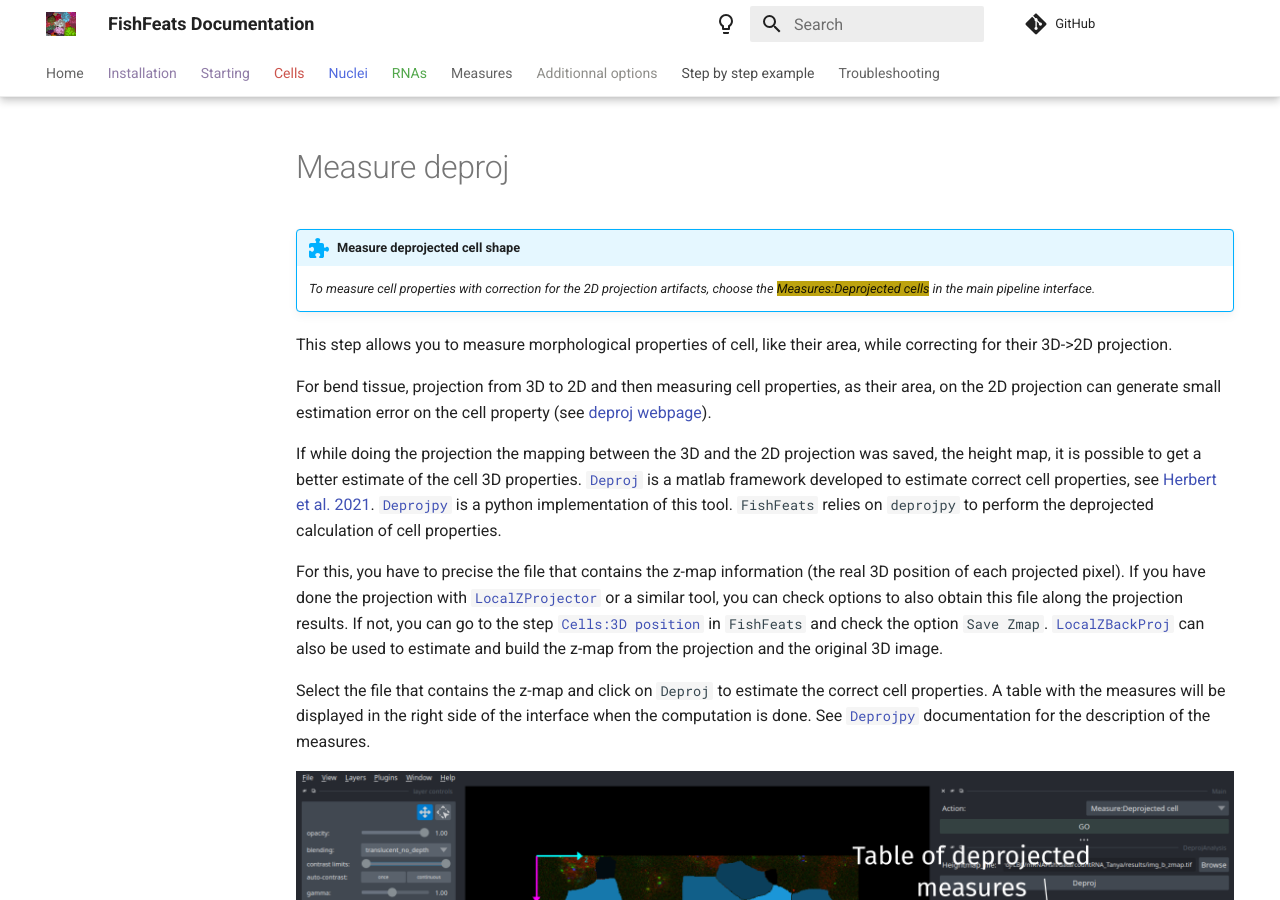
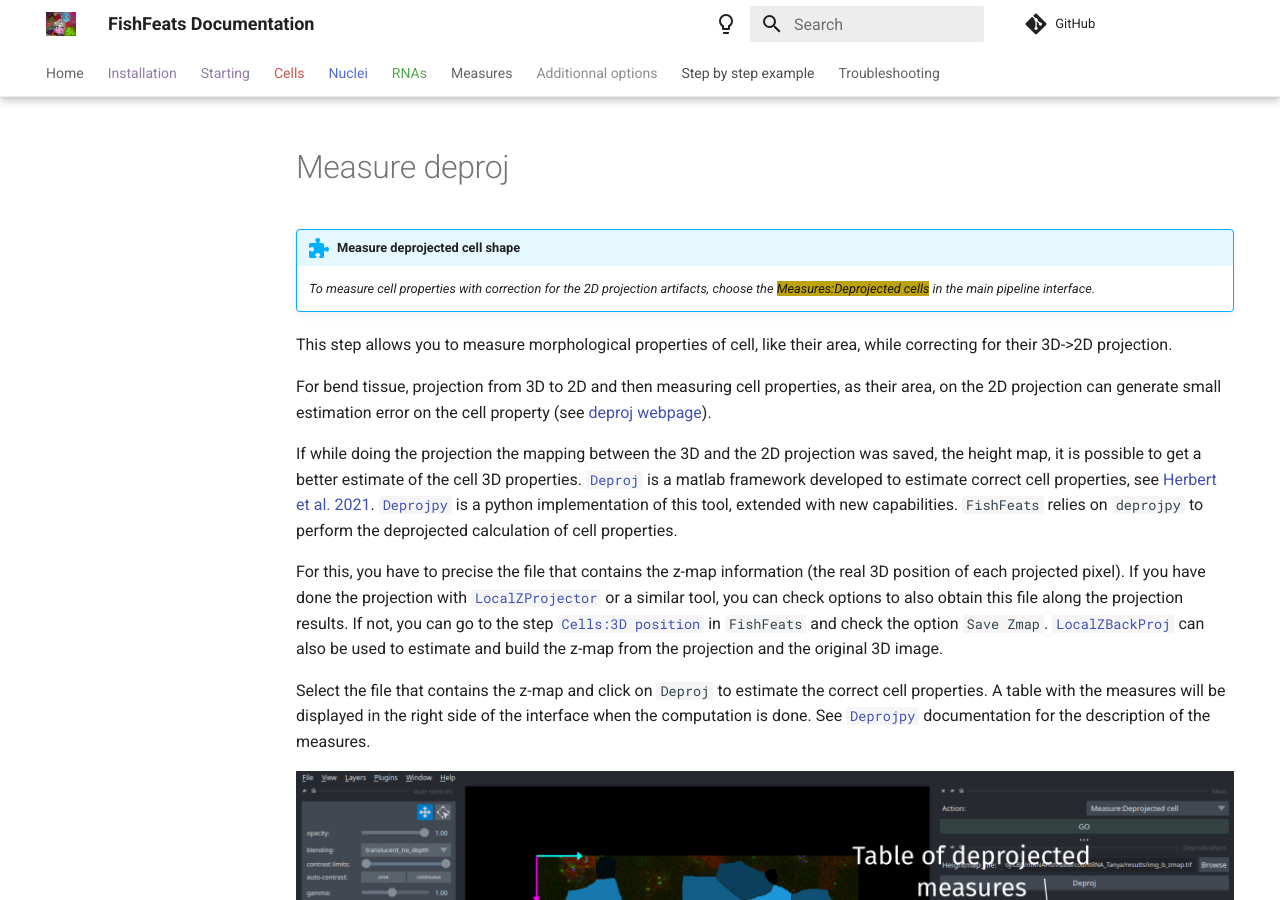
Before and after one commit to gletort/FishFeats, an MkDocs documentation site: the page built from docs/Measure-deproj.md, in a window 1280 px wide and 900 px high. Built offline with MkDocs 1.6.1 and Material for MkDocs 9.7.7, drawn with Linux system fonts in a browser that asks for light colours; comment, search, counter and statistics services are not loaded.

Commit message:
doc deproj

```diff
--- a/docs/Measure-deproj.md
+++ b/docs/Measure-deproj.md
@@ -7,7 +7,7 @@
 
 If while doing the projection the mapping between the 3D and the 2D projection was saved, the height map, it is possible to get a better estimate of the cell 3D properties.
 [`Deproj`](https://github.com/Image-Analysis-Hub/DeProj/tree/master) is a matlab framework developed to estimate correct cell properties, see [Herbert et al. 2021](https://doi.org/10.1186/s12915-021-01037-w).
-[`Deprojpy`](https://github.com/zen-laboratory/DeProjPy) is a python implementation of this tool.
+[`Deprojpy`](https://github.com/zen-laboratory/DeProjPy) is a python implementation of this tool, extended with new capabilities.
 `FishFeats` relies on `deprojpy` to perform the deprojected calculation of cell properties.
 
 For this, you have to precise the file that contains the z-map information (the real 3D position of each projected pixel).
```
